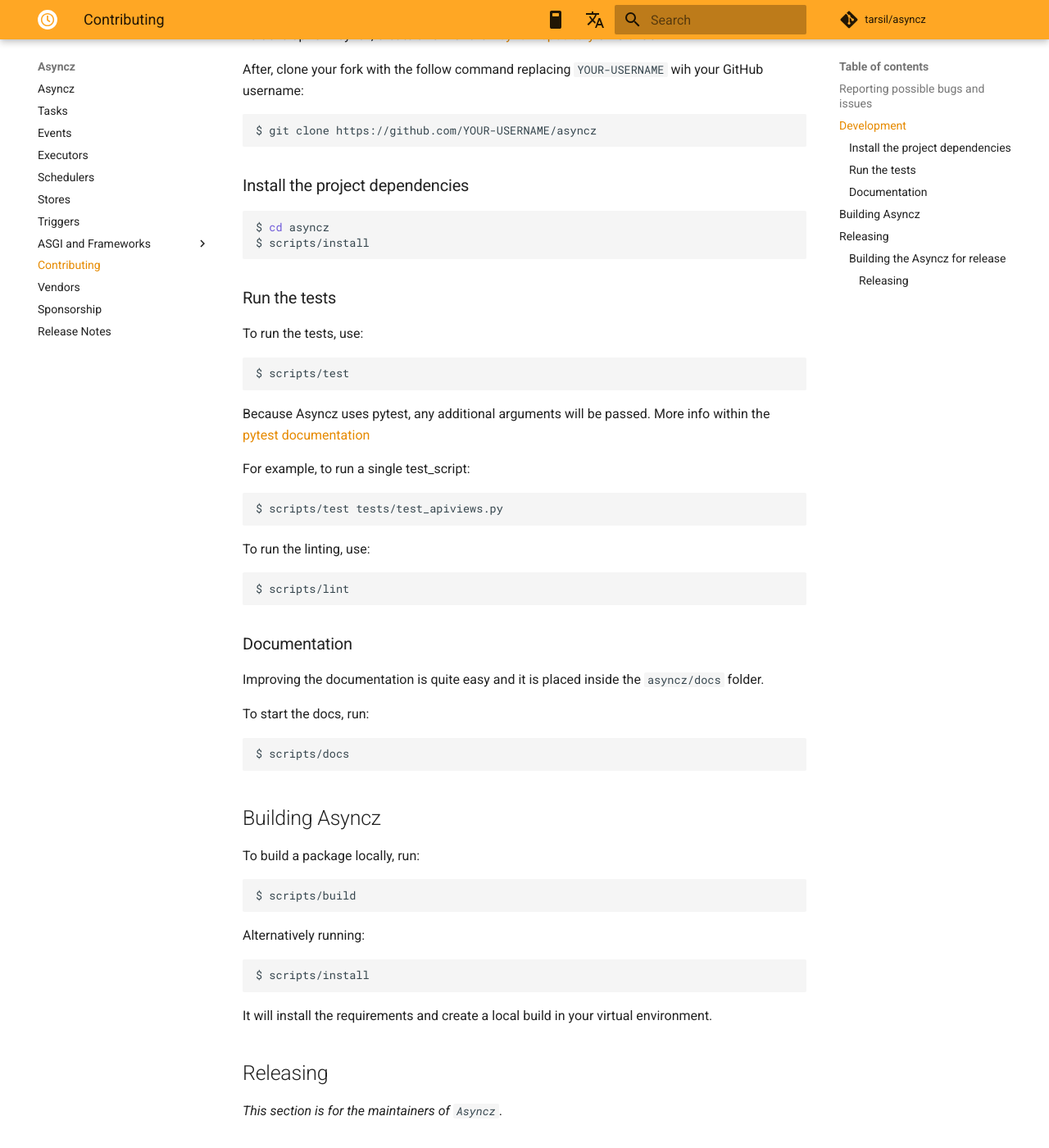
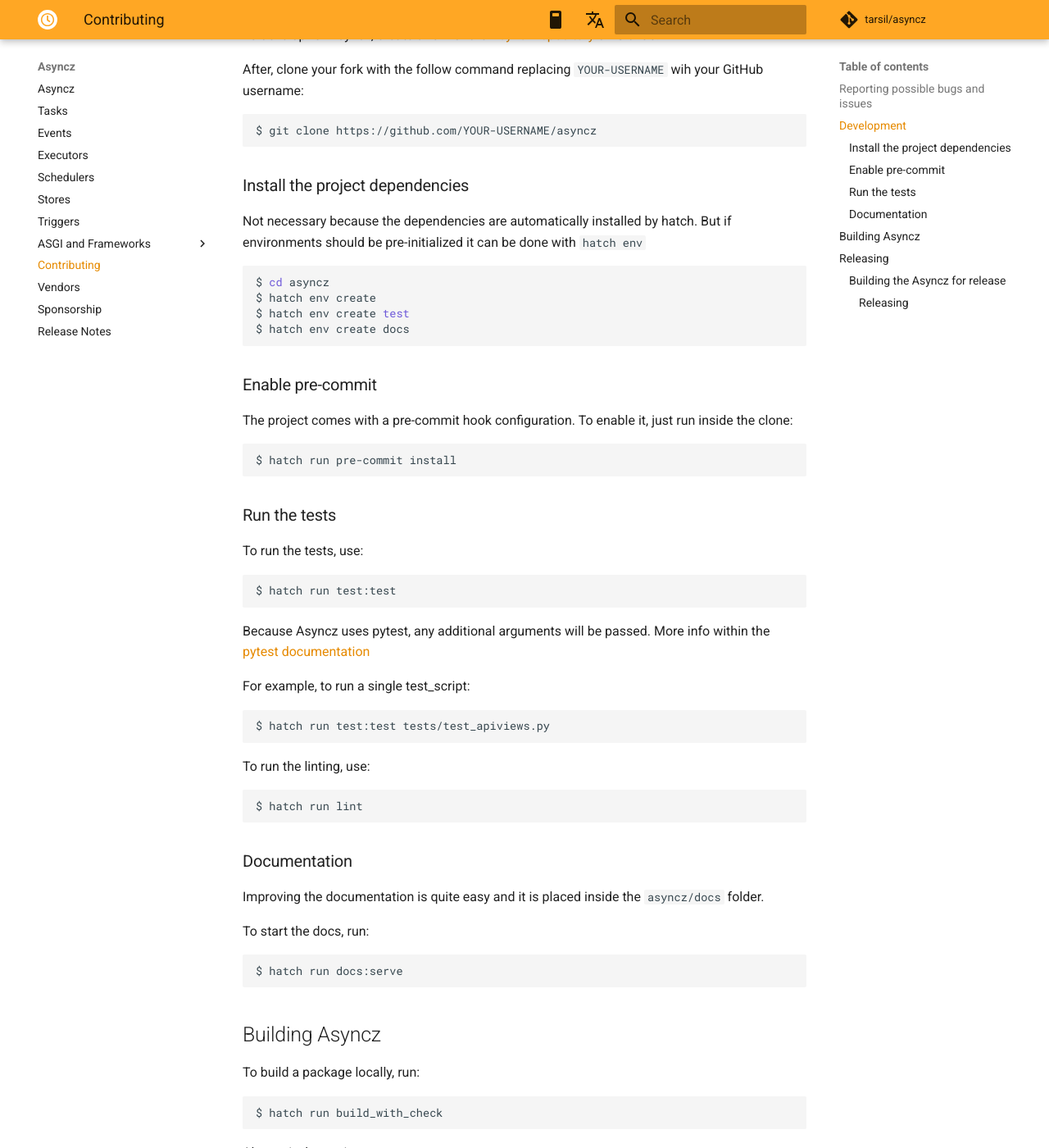
Before and after one commit to dymmond/asyncz, an MkDocs documentation site: the page built from docs/contributing.md, in a window 1280 px wide and 1400 px high, scrolled down 1163 px. Shown: the whole window at 82% size. Built offline with MkDocs 1.6.1 and Material for MkDocs 9.7.7, drawn with Linux system fonts in a browser that asks for light colours; comment, search, counter and statistics services are not loaded; some of the changed text lies outside the part shown.

Commit message:
Feature: use hatch environments and scripts (#52)
* fix: remove black formatting, ruff formatting is used already
* feature: use hatch environments instead of optional dependencies,
replace isort, black, autopep with ruff
* fixup github scripts, remove unused ruff dependency
* remove unused dependency
* add a script for type checking
* fixup, use hatch in release script
* fix wrong package name in know thirdparty
* adapt docs, allow arguments for lint, test and coverage
* fix precommit with python != 3.10
* docs: add precommit section
* move type checks to test env (they are useless without the type
definitions from test)
* fix publish workflow

````diff
--- a/docs/contributing.md
+++ b/docs/contributing.md
@@ -47,9 +47,22 @@
 
 ### Install the project dependencies
 
+Not necessary because the dependencies are automatically installed by hatch.
+But if environments should be pre-initialized it can be done with `hatch env`
+
 ```shell
 $ cd asyncz
-$ scripts/install
+$ hatch env create
+$ hatch env create test
+$ hatch env create docs
+```
+
+### Enable pre-commit
+
+The project comes with a pre-commit hook configuration. To enable it, just run inside the clone:
+
+```shell
+$ hatch run pre-commit install
 ```
 
 ### Run the tests
@@ -57,7 +70,7 @@
 To run the tests, use:
 
 ```shell
-$ scripts/test
+$ hatch run test:test
 ```
 
 Because Asyncz uses pytest, any additional arguments will be passed. More info within the
@@ -66,13 +79,13 @@
 For example, to run a single test_script:
 
 ```shell
-$ scripts/test tests/test_apiviews.py
+$ hatch run test:test tests/test_apiviews.py
 ```
 
 To run the linting, use:
 
 ```shell
-$ scripts/lint
+$ hatch run lint
 ```
 
 ### Documentation
@@ -82,7 +95,7 @@
 To start the docs, run:
 
 ```shell
-$ scripts/docs
+$ hatch run docs:serve
 ```
 
 ## Building Asyncz
@@ -90,16 +103,17 @@
 To build a package locally, run:
 
 ```shell
-$ scripts/build
+$ hatch run build_with_check
 ```
 
 Alternatively running:
 
 ```
-$ scripts/install
+$ hatch shell
 ```
 
-It will install the requirements and create a local build in your virtual environment.
+It will install the requirements and switch to a virtual environment.
+
 
 ## Releasing
 
````
Also changed, not shown: .pre-commit-config.yaml (+1 -7 lines), pyproject.toml (+32 -24 lines), 10 other files.
